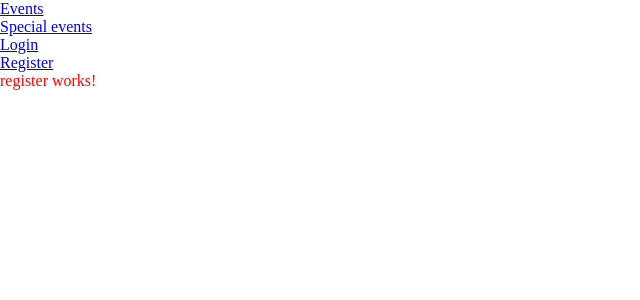
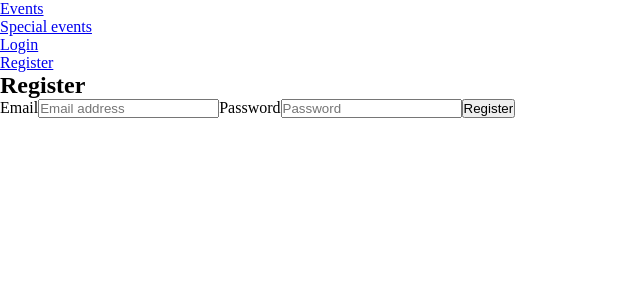
Before and after one commit to ikrystian/angular-auth-learn-repo, an Angular app in the folder ngApp/: page /register in a window 1280 px wide. Shown: the top 300 px of the page, without its empty margins (0-640 px from the left). Built offline with nearby package versions, Linux system fonts and the light colour scheme.

Commit message:
Add registration form

```diff
--- a/ngApp/angular.json
+++ b/ngApp/angular.json
@@ -29,7 +29,7 @@
             "production": {
               "optimization": true,
               "outputHashing": "all",
-              "sourceMap": false,
+              "sourceMap": true,
               "extractCss": true,
               "namedChunks": false,
               "aot": true,
@@ -71,6 +71,7 @@
             "tsConfig": "src/tsconfig.spec.json",
             "scripts": [],
             "styles": [
+              "src/app/register/register.component.scss",
               "src/assets/styles/styles.scss"
             ],
             "assets": [
--- a/ngApp/src/app/app.module.ts
+++ b/ngApp/src/app/app.module.ts
@@ -1,6 +1,6 @@
 import { BrowserModule } from '@angular/platform-browser';
 import { NgModule } from '@angular/core';
-
+import { FormsModule } from '@angular/forms';
 import { AppRoutingModule } from './app-routing.module';
 
 import { AppComponent } from './app.component';
@@ -20,7 +20,8 @@ import { SpecialEventsComponent } from './special-events/special-events.componen
   ],
   imports: [
     BrowserModule,
-    AppRoutingModule
+    AppRoutingModule,
+    FormsModule
   ],
   providers: [],
   bootstrap: [AppComponent]
--- a/ngApp/src/app/register/register.component.html
+++ b/ngApp/src/app/register/register.component.html
@@ -1,3 +1,11 @@
-<p>
-  register works!
-</p>
+<h2>Register</h2>
+<form class="register">
+
+  <label for="email">Email</label>
+  <input [(ngModel)]="registerUserData.email" name="email" type="email" id="email" class="register__email" placeholder="Email address" required>
+
+  <label for="password">Password</label>
+  <input [(ngModel)]="registerUserData.password" name="password" type="password" id="password" class="register__password" placeholder="Password" required>
+
+  <button (click)="registerUser()" type="button">Register</button>
+</form>
--- a/ngApp/src/app/register/register.component.ts
+++ b/ngApp/src/app/register/register.component.ts
@@ -7,9 +7,14 @@ import { Component, OnInit } from '@angular/core';
 })
 export class RegisterComponent implements OnInit {
 
+  registerUserData = {}
   constructor() { }
 
   ngOnInit() {
   }
 
+  registerUser() {
+    console.log(this.registerUserData);
+  }
+
 }
```
Also changed, not shown: 1 other file (tests, documents, lock files or other folders).
